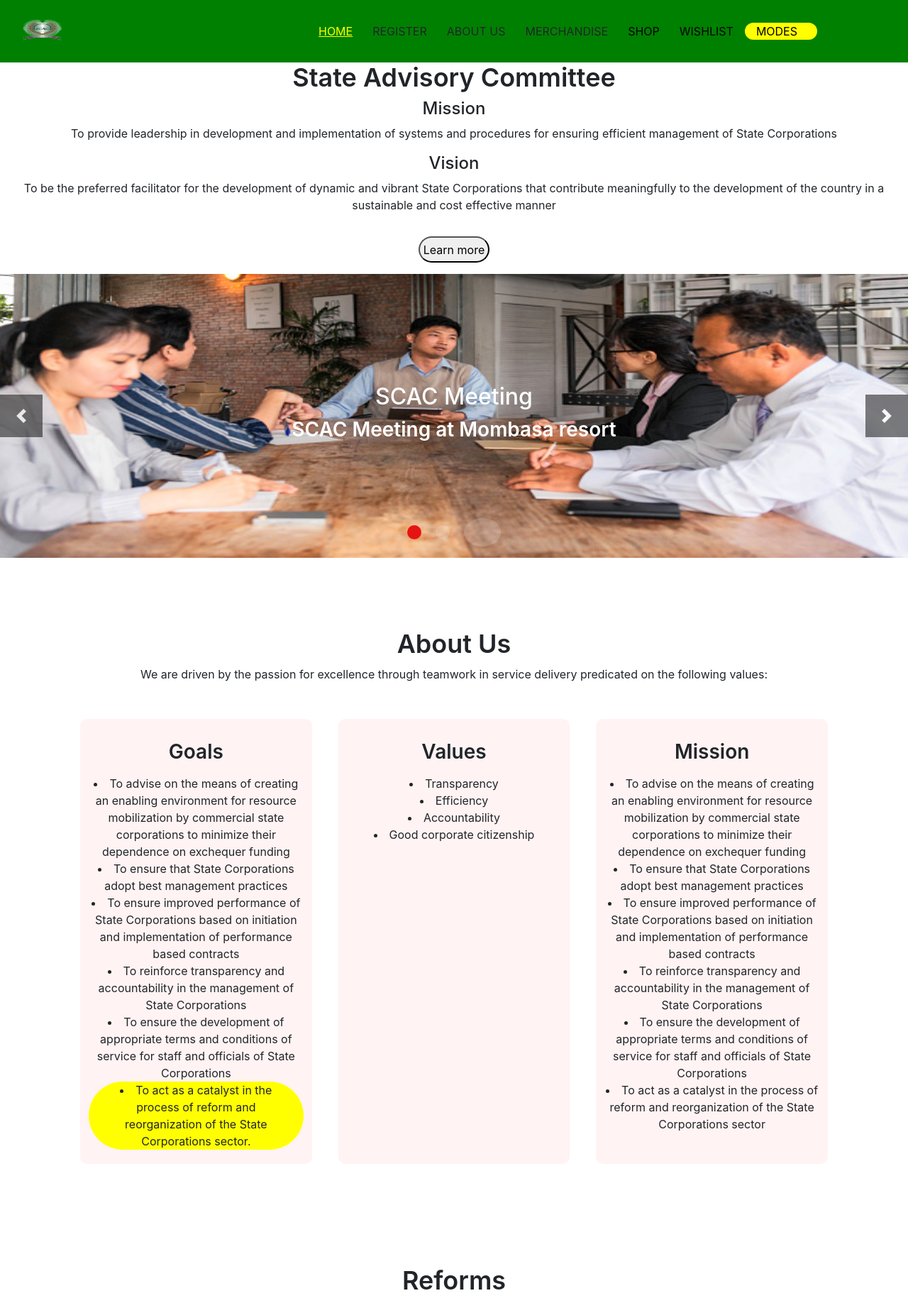
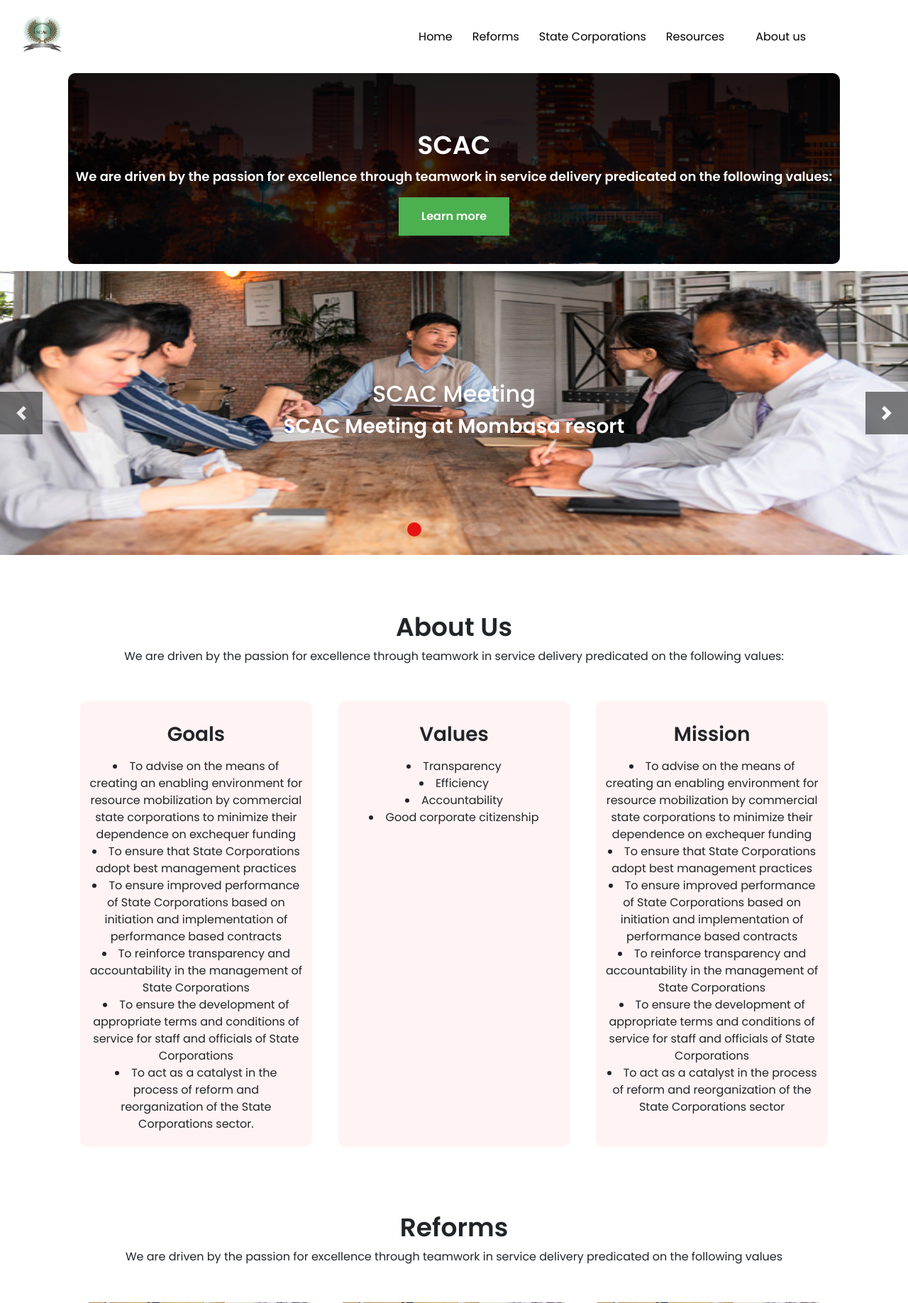
Before and after one commit to mobisa-012/SCAC-WEB, a Django app: page / in a window 1280 px wide. Shown: the top 1836 px of the page at 71% size. Run offline with Django 4.2, Linux system fonts and the light colour scheme; some libraries are stand-ins or nearby versions.

Commit message:
used poppins, added height to logo,

```diff
--- a/SCAC/scac_web_revamp/scac/static/css/style.css
+++ b/SCAC/scac_web_revamp/scac/static/css/style.css
@@ -1,13 +1,16 @@
+@import url('https://fonts.googleapis.com/css2?family=Poppins:wght@300;400;500;600;700&display=swap');
+
 *{
     margin: 0;
     padding: 0;
+    font-family: 'Poppins', sans-serif;
     /* font-family:  */
 }
 .header {
     /* min-height: 100vh; */
     width: 100%;
     background-position: center;
-    background: url("static/images/meeting.jpg");
+
     background-size: cover;
     position: relative;
     margin-bottom: 20px;
@@ -18,12 +21,13 @@
     gap: var(--gap, 1rem);
     }
 .logo{
+    height: auto;
     margin: .5rem;
 }
 .primary-header{
     align-items: center;
     justify-content: space-between;
-    background:green;
+    background:white;
 }
 .mobile-nav-toggle{
     display: none;
@@ -40,20 +44,20 @@
 }
 .primary-navigation a:hover{
     text-decoration: none;
-    color: yellow;
+    /* color: yellow; */
 }
 .primary-navigation a > [aria-hidden="true"]{
     font-size: 700;
     margin-inline-end: 0.75em;
 }
 li:last-child{
-    background: yellow;
+    /* background: yellow; */
     border-radius: 10rem;
 padding-inline: 1rem;
 }
 .primary-navigation a.active{
     text-decoration: underline;
-    color: yellow;
+    /* color: yellow; */
 }
 .black{
     color: black;
@@ -62,22 +66,10 @@ padding-inline: 1rem;
 h1{
     font-size: xx-large;
 }
-.makeCenter{
-    display: flex;
-    justify-content: center;
-    text-align: center;
-    padding-inline: 1rem;
-}
-.primaryBtn{
-        outline: transparent;
-        border-radius: 25px;
-        margin-block: 1rem;
-        padding: 0.3rem;
-}
-
 .carousel-item{
     height: 400px;
     width: 100%;
+
 }
 .carousel-item img{
     height: 400px;
@@ -140,7 +132,7 @@ h1{
     width: 80%;
     margin: auto;
     text-align: center;
-    padding-top: 100px;
+    padding-top: 80px;
     margin-bottom: 20px;
     padding-bottom: 20px;
 }
@@ -189,7 +181,7 @@ h1{
     width: 80%;
     margin: auto;
     text-align: center;
-    padding-top: 50px;
+    /* padding-top: 40px; */
     margin-bottom: 20px;
     padding-bottom: 20px;
 }
@@ -238,7 +230,7 @@ background: rgba(102, 219, 184, 0.514);
     width: 80%;
     margin: auto;
     text-align: center;
-    padding-top: 100px;
+    padding-top: 30px;
 }
 .terms-col{
     flex-basis: 31%;
@@ -265,7 +257,7 @@ background: rgba(102, 219, 184, 0.514);
     text-align: center;
     width: 80%;
     margin: auto;
-    padding-top: 100px;
+    padding-top: 30px;
 }
 .comments-col{
     flex-basis: 30%;
@@ -304,21 +296,6 @@ background: rgba(102, 219, 184, 0.514);
     }
 }
 
-
- callToAction
-
-
- .callToAction{
-    margin: 100px auto;
-    width: 80%;
-    background-image: linear-gradient(rgba(243, 27, 27, 0.7), rgba(0, 0, 0, 0.7));
-    background-position: center;
-    background-size: cover;
-    border-radius: 10px;
-    text-align: center;
-    padding: 100px 0;
- }
-
 @media (max-width:35em) {
     .primary-navigation{
         --gap:2em;
@@ -346,7 +323,7 @@ background: rgba(102, 219, 184, 0.514);
         top: 1.5rem;
         right: 2rem;
         background: url('/static/images/menu.svg');
-        width: 2rem;
+        width: 1.5rem;
         background-repeat: no-repeat;
         border: none;
         aspect-ratio: 1;
@@ -382,3 +359,142 @@ display: none;
     }
 
 }
+
+ /* callToAction  */
+ .callToAction{
+    margin: 100px auto;
+    width: 80%;
+    background-image: linear-gradient(rgba(0,0,0,0.7),rgba(0,0,0,0.7)),url('/static/images/meeting.jpg');
+    background-position: center;
+    background-size: cover;
+    border-radius: 10px;
+    text-align: center;
+    padding: 90px ;
+ }
+ .callToAction h1{
+    color: white;
+ }
+ .primaryBtn{
+background-color: #4CAF50; /* Green */
+  border: none;
+  color: white;
+  padding: 15px 32px;
+  text-align: center;
+  text-decoration: none;
+  display: inline-block;
+  font-size: 16px;
+  font-weight: 600;
+ }
+
+ /* content */
+ .content{
+    width: 85%;
+    margin:auto;
+    padding: 80px 0;
+    background-position: center;
+    background-size: cover;
+    text-align: center;
+    margin-bottom: 10px;
+    padding-bottom: 40px;
+    border-radius: 10px;
+    background-image: linear-gradient(rgba(0, 0, 0, 0.836),rgba(0,0,0,0.7)),url('/static/images/nairobi.jpg');
+ }
+ .content h1{
+    color: white;
+    font-weight: 600;
+ }
+ .content p{
+    color: white;
+    font-weight: 600;
+    font-size: 18px;
+ }
+
+ /* footer */
+ .container{
+
+    max-width: 1170px;
+    margin: auto;
+}
+.row{
+    display: flex;
+    flex-wrap: wrap;
+}
+ .footer{
+    /* margin: 100px auto;
+    width: 80%; */
+    background-color: #e76763;
+    box-sizing: border-box;
+    padding: 10px 0;
+    border-radius: 10px;
+ }
+ ul{
+    list-style: none;
+ }
+ .footer-col{
+    width: 25%;
+    padding: 0 15px;
+ }
+ .footer-col h4{
+    font-size: 18px;
+    color: white;
+    text-transform: capitalize;
+    margin-bottom: 35px;
+   font-weight: 500;
+   position: relative;
+ }
+ .footer-col h4 ::before{
+    content: '';
+    position: absolute;
+    left: 0;
+    bottom: -10px;
+    background-color: #e91e63;
+    height: 2px;
+    box-sizing: border-box;
+    width: 50px;
+ }
+ .footer-col ul li:not(:last-child){
+    margin-bottom: 10px;
+ }
+ .footer-col ul li a{
+    font-size: 16px;
+    text-transform: capitalize;
+    color: white;
+    text-decoration: none;
+    font-weight: 300;
+    color: #bbbbbb;
+    display: block;
+    transition: all 0.3s ease;
+ }
+ .footer-col ul li a:hover{
+    color: white;
+    padding-left: 8px;
+ }
+ .footer-col .social-links a{
+    display: inline-block;
+    height: 40px;
+    width: 40px;
+    background-color: rgba(255,255,255,0.2);
+    margin: 0 10px 10px 0;
+    line-height: 40px;
+    text-align: center;
+    border-radius: 50%;
+    color: white;
+    transition: all 0.3s ease;
+ }
+ .footer-col .social-links a:hover{
+    color: #24262b;
+    background-color: white;
+ }
+
+ /* responsive */
+ @media(max-width: 767px){
+    .footer-col{
+        width: 50%;
+        margin-bottom: 30px;
+    }
+ }
+ @media(max-width: 574px){
+    .footer-col{
+        width: 100%;
+    }
+ }
--- a/SCAC/scac_web_revamp/scac/templates/scac/index.html
+++ b/SCAC/scac_web_revamp/scac/templates/scac/index.html
@@ -4,11 +4,8 @@
 <title>SCAC</title>
 
 <head>
+    <link rel="stylesheet" type="text/css" href="https://cdnjs.cloudflare.com/ajax/libs/font-awesome/6.4.0/css/all.min.css">
     <link href="https://cdn.jsdelivr.net/npm/bootstrap@5.3.0-alpha3/dist/css/bootstrap.min.css" rel="stylesheet" integrity="sha384-KK94CHFLLe+nY2dmCWGMq91rCGa5gtU4mk92HdvYe+M/SXH301p5ILy+dN9+nJOZ" crossorigin="anonymous">
-    <link href="{% static 'fontawesomefree/css/fontawesome.css' %}" rel="stylesheet" type="text/css">
-    <link href="{% static 'fontawesomefree/css/brands.css' %}" rel="stylesheet" type="text/css">
-    <link href="{% static 'fontawesomefree/css/solid.css' %}" rel="stylesheet" type="text/css">
-    <link href="{% static 'fontawesomefree/css/all.min.css' %}" rel="stylesheet" type="text/css">
     <link rel="stylesheet" href="https://stackpath.bootstrapcdn.com/bootstrap/4.3.1/css/bootstrap.min.css">
     <script src="https://code.jquery.com/jquery-3.3.1.slim.min.js"></script>
     <script src="https://cdnjs.cloudflare.com/ajax/libs/popper.js/1.14.7/umd/popper.min.js"></script>
@@ -23,7 +20,7 @@
 
     <header class="primary-header flex">
         <div>
-            <a routerLink=""><img class="logo" src="{% static 'images/scac.png' %}" width="100px" height="50px"
+            <a href=""><img class="logo" src="{% static 'images/scac.png' %}" width="100px" height="50px"
                     alt="scac" srcset=""></a>
         </div>
         <button aria-controls="primary-navigation" aria-expanded="false" class="mobile-nav-toggle"><span
@@ -32,46 +29,31 @@
         <nav>
             <ul id="primary-navigation" class="primary-navigation flex" data-attribute="false">
                 <li>
-                    <a routerLink="" class="active">
-                        <span aria-hidden="true"></span>HOME
+                    <a href="" class="">
+                        <span aria-hidden="true"></span>Home
                     </a>
                 </li>
                 <li>
-                    <a routerLink="/register">
-                        <span aria-hidden="true"></span>REGISTER
+                    <a href="#">
+                        <span aria-hidden="true"></span>Reforms
+                    </a>
+                </li>
+                <li>
+                    <a href="#">
+                        <span aria-hidden="true"></span>State Corporations
+                    </a>
+                </li>
+                <li>
+                    <a href="#">
+                        <span aria-hidden="true"></span>Resources
                     </a>
                 </li>
                 <li class="active">
-                    <a routerLink="/aboutus">
-                        <span aria-hidden="true"></span>ABOUT US
+                    <a href="#">
+                        <!-- add link to about us page. look on django -->
+                        <span aria-hidden="true"></span>About us
                     </a>
                 </li>
-
-
-                <li class="active">
-                    <a routerLink="/merchandise">
-                        <!-- place page links here.Look on django routing -->
-                        <span aria-hidden="true"></span>MERCHANDISE
-                    </a>
-                </li>
-
-
-                <li class="active">
-                    <a href="/shop">
-                        <span aria-hidden="true"><fa-icon [icon]="faShoppingCart"></fa-icon></span>SHOP
-                    </a>
-                </li>
-
-
-                <li class="active">
-                    <a href="/wishlist">
-                        <span aria-hidden="true"><fa-icon [icon]="faRankingStar"></fa-icon></span>WISHLIST
-                    </a>
-                </li>
-                <li class="active primarymodes">
-                    <a href="/modes">
-                        <span aria-hidden="true" class="black"><fa-icon [icon]="faStarAndCrescent"></fa-icon>
-                            MODES</span>
                     </a>
                 </li>
             </ul>
@@ -80,32 +62,16 @@
 
 
 
+    <section class="content">
+        <h1>SCAC</h1>
+        <p>
+            We are driven by the passion for excellence through teamwork in service delivery predicated on the following
+            values:
+        </p>
+        <button class="primaryBtn">Learn more</button>
 
+    </section>
 
-    <div >
-        <h1 class="makeCenter">State Advisory Committee</h1>
-        <h4 class="makeCenter">Mission </h4>
-
-                <div class="makeCenter">
-                    <p>
-                    To provide leadership in development and implementation of systems and
-                    procedures for ensuring efficient management of State Corporations
-                    </p>
-                </div>
-
-                <h4 class="makeCenter">Vision</h4>
-                <div class="makeCenter">
-                    <p>
-                    To be the preferred facilitator for the development of dynamic
-                    and vibrant State Corporations that contribute meaningfully to
-                    the development of the country in a sustainable and cost effective manner
-                    </p>
-                </div>
-                <div class="makeCenter">
-                    <button class="primaryBtn">Learn more</button>
-                </div>
-
-    </div>
     <!-- carousel -->
     <div id='scacCarousel' class="carousel slide" data-ride="carousel">
         <!-- Indicators -->
@@ -127,7 +93,7 @@
                     </div>
                 </div>
                 <div class="carousel-item">
-                    <img src="https://unsplash.com/photos/YED0yXFLCoU" alt="kenyan flag">
+                    <img src="{% static 'images/nairobi.jpg' %}" alt="kenyan flag">
                     <div class="caption">
                         <h2>Mandate of the Committee</h2>
                         <h3>To advise the governement on all matters pertaining to the general
@@ -313,8 +279,41 @@
     <!-- call to action -->
     <section class="callToAction">
         <h1>Report any misinformation here</h1>
-        <a href="">Contact Us</a>
+            <button class="primaryBtn">Contact us</button>
     </section>
+
+    <!-- footer -->
+  <div class="footer">
+    <div class="container">
+        <div class="row">
+            <div class="footer-col">
+                <h4>SCAC</h4>
+                <ul>
+                    <li><a href="#">About us</a></li>
+                    <li><a href="#">Board Evaluation</a></li>
+                    <!-- <li><a href="#"></a></li>
+                    <li><a href="#"></a></li> -->
+                </ul>
+            </div>
+            <div class="footer-col">
+                <h4>Get help</h4>
+                <ul>
+                    <li><a href="#">FAQ</a></li>
+                    <li><a href="#">Report misactivity</a></li>
+                </ul>
+            </div>
+            <div class="footer-col">
+                <h4>Get in touch</h4>
+                <div class="social-links">
+                    <a href=""><i class="fab fa-facebook-f"></i></a>
+                    <a href=""><i class="fab fa-twitter"></i></a>
+                    <a href=""><i class="fab fa-instagram"></i></a>
+                    <a href=""><i class="fab fa-linkedin-in"></i></a>
+                </div>
+            </div>
+        </div>
+    </div>
+  </div>
 
     <!-- JS for toggle menu -->
     <script>
@@ -337,13 +336,6 @@ src="https://cdn.jsdelivr.net/npm/bootstrap@5.3.0-alpha3/dist/js/bootstrap.bundl
                 navMobile.setAttribute("aria-expanded", "false");
             }
         })
-
-
-
-
-
-
-
             // var navLinks = document.getElementById('navLinks');
             // function showMenu() {
             //     navLinks.style.right = '0';
```
Also changed, not shown: SCAC/scac_web_revamp/scac/static/images/facebook.png (added), SCAC/scac_web_revamp/scac/static/images/instagram.png (added), SCAC/scac_web_revamp/scac/static/images/nairobi.jpg (added), SCAC/scac_web_revamp/scac/static/images/twitter.png (added).
